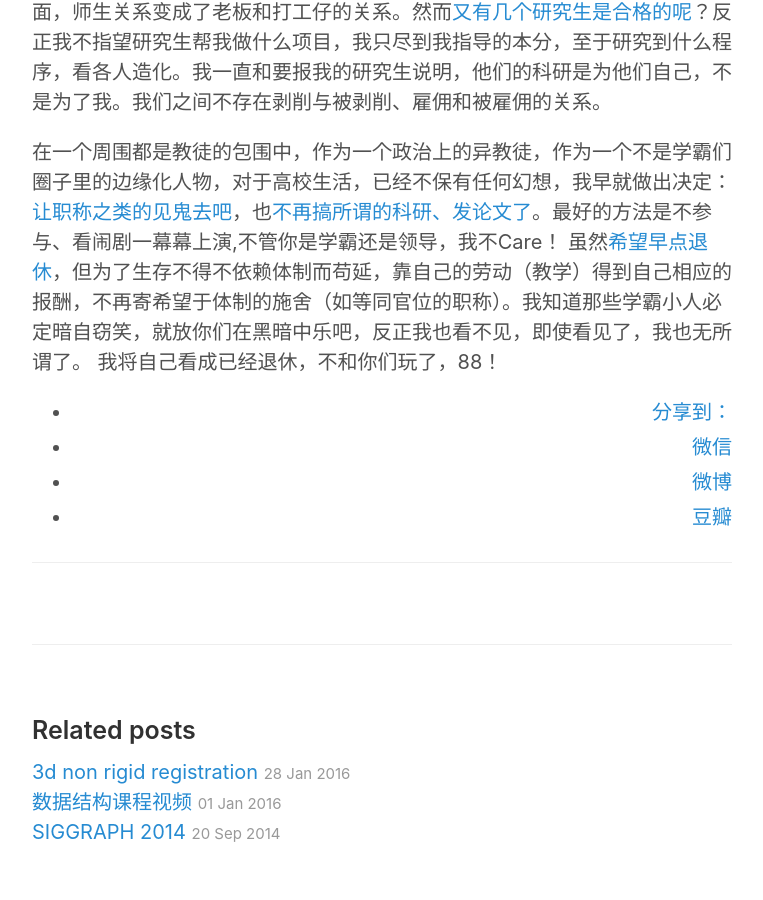
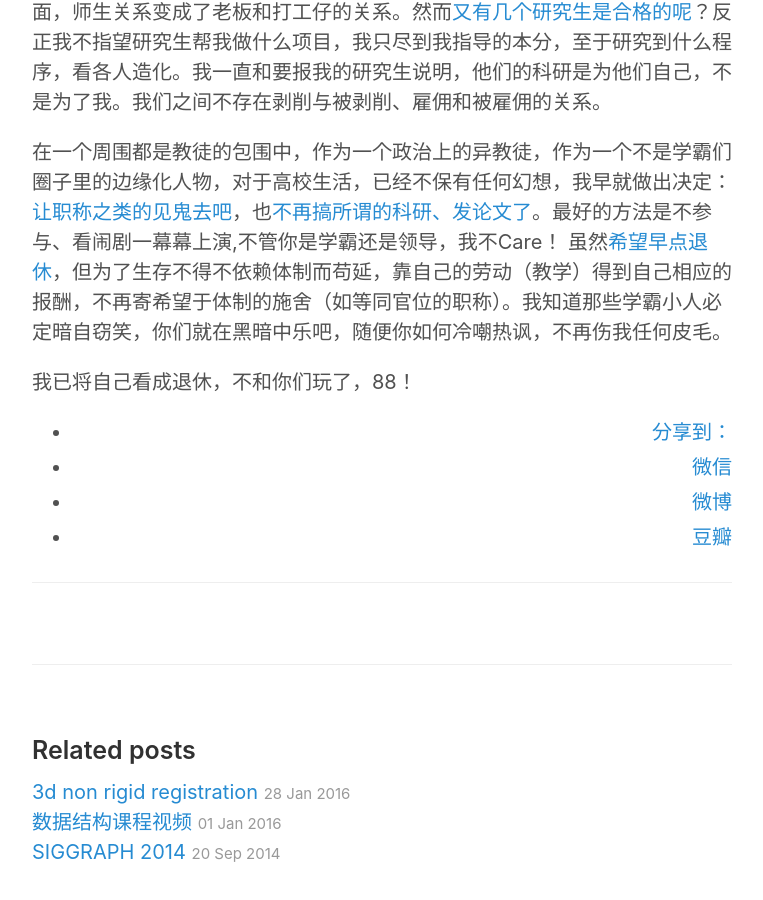
Before and after one commit to hwdong/hwdong-old.github.io, a Jekyll site: the page built from _posts/2014-01-10-不再参与任何科研项目，等待退休.md, in a window 1280 px wide and 900 px high, scrolled down 644 px. Shown: the whole window, without its empty margins (258-1021 px from the left). Built offline with Jekyll 4.4.1, drawn with Linux system fonts in a browser that asks for light colours; comment, search, counter and statistics services are not loaded.

Commit message:
no research

```diff
--- a/_posts/2014-01-10-不再参与任何科研项目，等待退休.md
+++ b/_posts/2014-01-10-不再参与任何科研项目，等待退休.md
@@ -10,4 +10,6 @@
 
 另一方面，高校扩招（专科变本科、本科变研究型）、文凭滥发（所谓的在职学历就是明目张胆、合理合法地贩卖文凭，天津7市长的博士学位真是自己写的吗？），导致文凭极大贬值，形成研究生不如本科生、博士生不如研究生的局面，师生关系变成了老板和打工仔的关系。然而[又有几个研究生是合格的呢](http://hongweidong.tumblr.com/post/114275359696/%E8%AF%BB%E7%A0%94%E7%9C%9F%E7%9A%84%E5%80%BC%E5%BE%97%E5%90%97)？反正我不指望研究生帮我做什么项目，我只尽到我指导的本分，至于研究到什么程序，看各人造化。我一直和要报我的研究生说明，他们的科研是为他们自己，不是为了我。我们之间不存在剥削与被剥削、雇佣和被雇佣的关系。
 
-在一个周围都是教徒的包围中，作为一个政治上的异教徒，作为一个不是学霸们圈子里的边缘化人物，对于高校生活，已经不保有任何幻想，我早就做出决定：[让职称之类的见鬼去吧](http://hongweidong.tumblr.com/post/120837004016/%E8%AE%A9%E8%81%8C%E7%A7%B0%E8%A7%81%E9%AC%BC%E5%8E%BB%E5%90%A7)，也[不再搞所谓的科研、发论文了](http://hongweidong.tumblr.com/post/120611746056/%E4%B8%8D%E5%86%8D%E5%81%9A%E4%BB%BB%E4%BD%95%E6%89%80%E8%B0%93%E7%9A%84%E7%A7%91%E7%A0%94%E5%8F%8A%E9%A1%B9%E7%9B%AE)。最好的方法是不参与、看闹剧一幕幕上演,不管你是学霸还是领导，我不Care！ 虽然[希望早点退休](http://hongweidong.tumblr.com/post/128185917021/%E5%B8%8C%E6%9C%9B%E6%97%A9%E7%82%B9%E9%80%80%E4%BC%91)，但为了生存不得不依赖体制而苟延，靠自己的劳动（教学）得到自己相应的报酬，不再寄希望于体制的施舍（如等同官位的职称）。我知道那些学霸小人必定暗自窃笑，就放你们在黑暗中乐吧，反正我也看不见，即使看见了，我也无所谓了。 我将自己看成已经退休，不和你们玩了，88！
+在一个周围都是教徒的包围中，作为一个政治上的异教徒，作为一个不是学霸们圈子里的边缘化人物，对于高校生活，已经不保有任何幻想，我早就做出决定：[让职称之类的见鬼去吧](http://hongweidong.tumblr.com/post/120837004016/%E8%AE%A9%E8%81%8C%E7%A7%B0%E8%A7%81%E9%AC%BC%E5%8E%BB%E5%90%A7)，也[不再搞所谓的科研、发论文了](http://hongweidong.tumblr.com/post/120611746056/%E4%B8%8D%E5%86%8D%E5%81%9A%E4%BB%BB%E4%BD%95%E6%89%80%E8%B0%93%E7%9A%84%E7%A7%91%E7%A0%94%E5%8F%8A%E9%A1%B9%E7%9B%AE)。最好的方法是不参与、看闹剧一幕幕上演,不管你是学霸还是领导，我不Care！ 虽然[希望早点退休](http://hongweidong.tumblr.com/post/128185917021/%E5%B8%8C%E6%9C%9B%E6%97%A9%E7%82%B9%E9%80%80%E4%BC%91)，但为了生存不得不依赖体制而苟延，靠自己的劳动（教学）得到自己相应的报酬，不再寄希望于体制的施舍（如等同官位的职称）。我知道那些学霸小人必定暗自窃笑，你们就在黑暗中乐吧，随便你如何冷嘲热讽，不再伤我任何皮毛。
+
+我已将自己看成退休，不和你们玩了，88！
```
